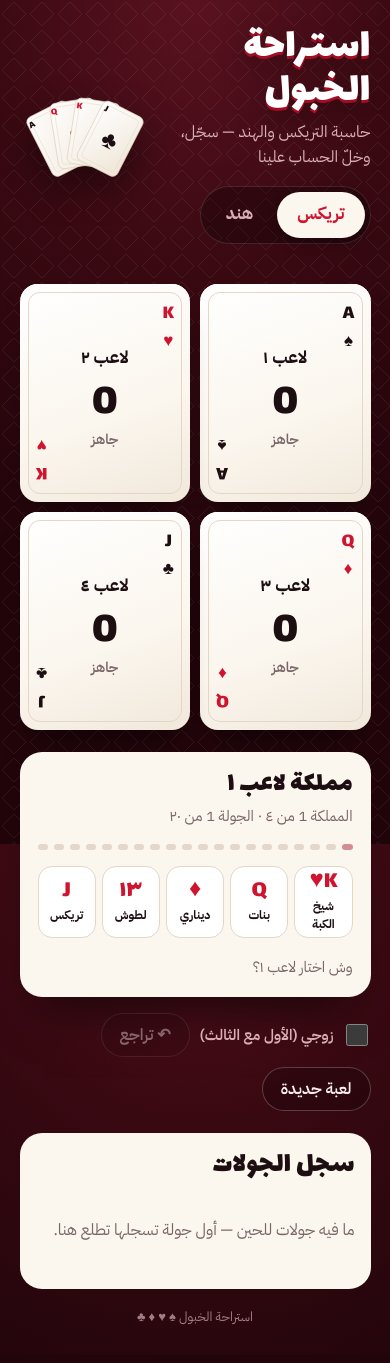
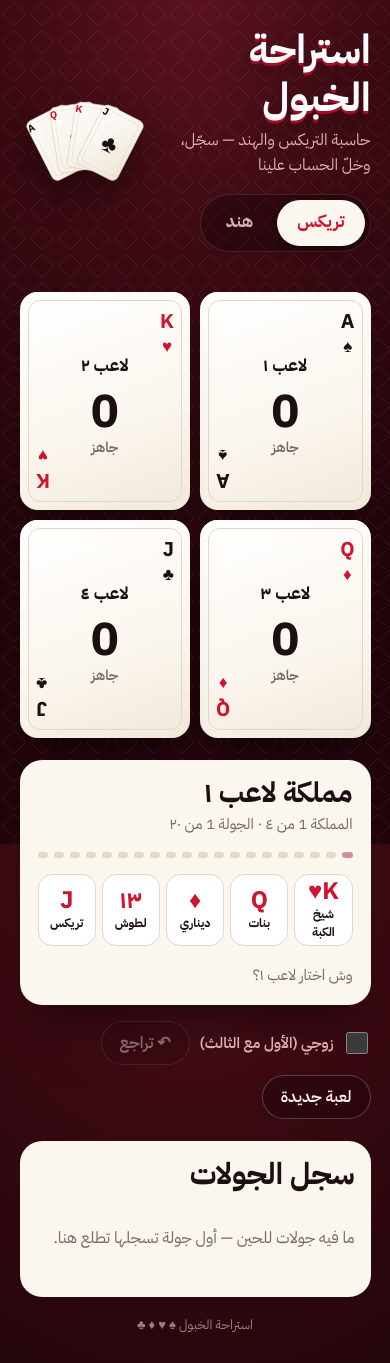
Before and after one commit to saudKhy/baloot, a plain HTML site: page khabool/index.html in a window 390 px wide. Drawn offline with Linux system fonts and the light colour scheme.

Commit message:
خط IBM Plex لكل الحاسبة
Co-Authored-By: Claude Opus 5.5 <noreply@anthropic.com>
Claude-Session: https://claude.ai/code/session_01Mw2jCwV1gwNHB3TLncgiVT

```diff
--- a/khabool/index.html
+++ b/khabool/index.html
@@ -12,12 +12,12 @@
 <meta name="theme-color" content="#3a0912">
 <title>استراحة الخبول</title>
 <link rel="preconnect" href="https://fonts.googleapis.com">
-<link href="https://fonts.googleapis.com/css2?family=Lalezar&family=IBM+Plex+Sans+Arabic:wght@400;600;700&display=swap" rel="stylesheet">
+<link href="https://fonts.googleapis.com/css2?family=IBM+Plex+Sans+Arabic:wght@400;600;700&display=swap" rel="stylesheet">
 <style>
 /* VOICE: سهرة استراحة — دافية، فيها لعب، والأرقام هي البطل
    IDEA: طاولة ورق مخملية عنابية، عليها أوراق اللاعبين وورقة الحساب
    PICTURE: مروحة أوراق مرسومة بالهيدر، وكل لاعب ورقة لعب حقيقية بزواياها ومجموعه بالنص
-   COLOUR and TYPE: مخمل عنابي غامق، أوراق عاجية، أحمر الورق للتمييز؛ Lalezar للأرقام والعناوين، Plex Arabic للنص
+   COLOUR and TYPE: مخمل عنابي غامق، أوراق عاجية، أحمر الورق للتمييز؛ IBM Plex Sans Arabic لكل شي
    LAYOUT: هيدر بالمروحة، صف الأوراق، ورقة الإدخال، سجل الجولات على ورق مسطّر */
 :root{color-scheme:dark;--felt:#3a0912;--felt2:#22050b;--ivory:#fbf6ee;--ivory2:#f1e8db;--ink:#1c0e11;--red:#cf1430;--redd:#a30d24;--rose:#f6c9d1;--mute:#7a6669;--line:#e4d7c8;--on:#fbeef0;--onm:#d9aeb6}
 *{box-sizing:border-box;min-width:0}
@@ -32,7 +32,7 @@ button,select,input{font:inherit;font-size:16px}
 
 header.band{padding-top:max(26px,calc(env(safe-area-inset-top) + 14px));padding-bottom:8px}
 .hero{display:grid;grid-template-columns:minmax(0,1fr) auto;align-items:center;gap:16px}
-h1{font:400 clamp(44px,9vw,76px)/1 Lalezar,sans-serif;margin:0;color:#fff;text-shadow:0 3px 0 var(--redd),0 10px 30px rgba(0,0,0,.4);text-wrap:balance}
+h1{font:700 clamp(40px,8vw,68px)/1.2 "IBM Plex Sans Arabic",sans-serif;margin:0;color:#fff;text-shadow:0 3px 0 var(--redd),0 10px 30px rgba(0,0,0,.4);text-wrap:balance}
 .tag{color:var(--onm);margin:6px 0 16px;font-size:16px}
 .fan{width:clamp(130px,26vw,230px);height:auto;filter:drop-shadow(0 14px 18px rgba(0,0,0,.45))}
 .fan .c{transform-box:view-box;transform-origin:110px 190px;transition:transform .6s cubic-bezier(.2,.8,.2,1)}
@@ -45,12 +45,12 @@ h1{font:400 clamp(44px,9vw,76px)/1 Lalezar,sans-serif;margin:0;color:#fff;text-s
 .pc::after{content:"";position:absolute;inset:8px;border:1.5px solid var(--line);border-radius:12px;pointer-events:none}
 .pc.lead{transform:translateY(-10px) rotate(-1.5deg);box-shadow:0 0 0 3px var(--red),0 26px 40px -14px rgba(207,20,48,.7)}
 .ix{position:absolute;display:flex;flex-direction:column;align-items:center;line-height:1;font-weight:700;z-index:1}
-.ix b{font:400 24px Lalezar,sans-serif}.ix i{font-style:normal;font-size:20px;margin-top:2px}
+.ix b{font:700 24px "IBM Plex Sans Arabic",sans-serif}.ix i{font-style:normal;font-size:20px;margin-top:2px}
 .ix.tl{top:14px;inset-inline-start:16px}.ix.br{bottom:14px;inset-inline-end:16px;transform:rotate(180deg)}
 .r{color:var(--red)}
 .pc input{position:relative;z-index:2;width:85%;text-align:center;border:0;border-radius:8px;background:transparent;color:var(--ink);font-weight:700;font-size:17px;padding:4px;min-height:38px}
 .pc input:hover,.pc input:focus{background:rgba(0,0,0,.05)}
-.pc .t{display:block;font:400 clamp(46px,8.5vw,68px)/1 Lalezar,sans-serif;margin:4px 0 2px;font-variant-numeric:tabular-nums}
+.pc .t{display:block;font:700 clamp(46px,8.5vw,68px)/1 "IBM Plex Sans Arabic",sans-serif;margin:4px 0 2px;font-variant-numeric:tabular-nums}
 .pc .t.neg{color:var(--red)}
 .pc small{position:relative;z-index:2;font-size:14px;color:var(--mute);font-weight:600}
 .pc .crown{position:absolute;top:-20px;left:50%;transform:translateX(-50%);width:44px;z-index:3}
@@ -59,21 +59,21 @@ h1{font:400 clamp(44px,9vw,76px)/1 Lalezar,sans-serif;margin:0;color:#fff;text-s
 .teams{display:grid;grid-template-columns:repeat(auto-fit,minmax(220px,1fr));gap:12px;margin-top:16px}
 .teams div{background:rgba(0,0,0,.25);border:1px solid rgba(255,255,255,.12);border-radius:14px;padding:12px 16px;display:flex;justify-content:space-between;align-items:center;gap:8px}
 .teams div.lead{border-color:var(--rose)}
-.teams b{font:400 32px Lalezar,sans-serif;color:#fff}
+.teams b{font:700 32px "IBM Plex Sans Arabic",sans-serif;color:#fff}
 
 .win{display:flex;align-items:center;gap:14px;background:var(--ivory);color:var(--ink);border-radius:18px;padding:14px 18px;margin-bottom:8px;box-shadow:0 0 0 3px var(--red),0 20px 40px -18px #000}
 .win svg{width:48px;flex:none}
-.win b{font:400 26px/1.2 Lalezar,sans-serif;display:block}
+.win b{font:700 26px/1.2 "IBM Plex Sans Arabic",sans-serif;display:block}
 
 .sheet{color-scheme:light;background:var(--ivory);color:var(--ink);border-radius:22px;padding:clamp(18px,3vw,30px);box-shadow:0 30px 50px -24px rgba(0,0,0,.7)}
-.sheet h2{font:400 clamp(28px,4.5vw,36px)/1.1 Lalezar,sans-serif;margin:0}
+.sheet h2{font:700 clamp(28px,4.5vw,36px)/1.1 "IBM Plex Sans Arabic",sans-serif;margin:0}
 .sub{color:var(--mute);margin:4px 0 16px;font-size:15px}
 .prog{display:flex;gap:6px;margin:0 0 16px}
 .prog span{flex:1;height:6px;border-radius:3px;background:var(--line)}
 .prog span.d{background:var(--red)}.prog span.c{background:var(--redd);opacity:.45}
 .chips{display:grid;grid-template-columns:repeat(5,minmax(0,1fr));gap:8px;margin-bottom:18px}
 .chip{display:flex;flex-direction:column;align-items:center;justify-content:center;gap:2px;min-height:84px;border-radius:14px;border:1.5px solid var(--line);background:#fff;color:var(--ink);cursor:pointer;font-weight:700;font-size:14px;transition:transform .2s,background .2s}
-.chip .g{font:400 28px/1 Lalezar,sans-serif;color:var(--red)}
+.chip .g{font:700 28px/1 "IBM Plex Sans Arabic",sans-serif;color:var(--red)}
 .chip[aria-pressed=true]{background:var(--red);border-color:var(--red);color:#fff;transform:translateY(-4px);box-shadow:0 10px 18px -10px var(--red)}
 .chip[aria-pressed=true] .g{color:#fff}
 .chip:disabled{opacity:.3;cursor:not-allowed;background:var(--ivory2)}
@@ -88,8 +88,8 @@ label.ck input{width:22px;height:22px;accent-color:var(--red)}
 .step{display:inline-flex;align-items:center;gap:6px;margin-inline-start:auto}
 .step button{width:46px;height:46px;border-radius:50%;border:0;background:var(--ivory2);color:var(--ink);font-size:24px;cursor:pointer}
 .step button.p{background:var(--red);color:#fff}
-.step output{min-width:36px;text-align:center;font:400 30px Lalezar,sans-serif}
-.pts{font:400 22px Lalezar,sans-serif;color:var(--red);white-space:nowrap;min-width:52px;text-align:center}
+.step output{min-width:36px;text-align:center;font:700 30px "IBM Plex Sans Arabic",sans-serif}
+.pts{font:700 22px "IBM Plex Sans Arabic",sans-serif;color:var(--red);white-space:nowrap;min-width:52px;text-align:center}
 .pts.p{color:#0f6b3a}
 .row .pts.end{margin-inline-start:auto}
 .bar{display:flex;flex-wrap:wrap;gap:12px;align-items:center;margin-top:18px}
@@ -107,12 +107,12 @@ label.ck input{width:22px;height:22px;accent-color:var(--red)}
 .ghost.warn{background:var(--red);border-color:var(--red)}
 
 .log{color-scheme:light;background:var(--ivory);color:var(--ink);border-radius:22px;padding:clamp(16px,3vw,26px)}
-.log h2{font:400 30px/1.1 Lalezar,sans-serif;margin:0 0 6px}
+.log h2{font:700 30px/1.1 "IBM Plex Sans Arabic",sans-serif;margin:0 0 6px}
 table{width:100%;border-collapse:collapse;font-size:15px}
 th,td{padding:10px 8px;text-align:start}
 th{color:var(--mute);font-weight:600;font-size:14px}
 tbody tr{border-top:1px solid var(--line)}
-td.n{text-align:end;white-space:nowrap;font:400 20px Lalezar,sans-serif}
+td.n{text-align:end;white-space:nowrap;font:700 20px "IBM Plex Sans Arabic",sans-serif}
 td.n.neg{color:var(--red)}td.n.pos{color:#0f6b3a}
 td small{color:var(--mute)}
 .x{border:0;background:transparent;color:var(--mute);font-size:22px;width:44px;height:44px;cursor:pointer;border-radius:50%}
@@ -145,10 +145,10 @@ footer{color:var(--onm);text-align:center;font-size:13px;opacity:.7;padding-bott
       <linearGradient id="cg" x1="0" y1="0" x2="1" y2="1"><stop offset="0" stop-color="#fff"/><stop offset="1" stop-color="#efe5d6"/></linearGradient>
       <g id="card"><rect x="-38" y="-56" width="76" height="112" rx="10" fill="url(#cg)" stroke="#d9c9b5"/><rect x="-31" y="-49" width="62" height="98" rx="6" fill="none" stroke="#e8dccb"/></g>
     </defs>
-    <g class="c" style="transform:rotate(-27deg)"><use href="#card" x="110" y="96"/><text x="84" y="58" font-family="Lalezar" font-size="17" fill="#1c0e11">A</text><text x="110" y="112" text-anchor="middle" font-size="40" fill="#1c0e11">♠</text></g>
-    <g class="c" style="transform:rotate(-9deg)"><use href="#card" x="110" y="96"/><text x="84" y="58" font-family="Lalezar" font-size="17" fill="#cf1430">Q</text><text x="110" y="112" text-anchor="middle" font-size="40" fill="#cf1430">♥</text></g>
-    <g class="c" style="transform:rotate(9deg)"><use href="#card" x="110" y="96"/><text x="84" y="58" font-family="Lalezar" font-size="17" fill="#cf1430">K</text><text x="110" y="112" text-anchor="middle" font-size="40" fill="#cf1430">♦</text></g>
-    <g class="c" style="transform:rotate(27deg)"><use href="#card" x="110" y="96"/><text x="84" y="58" font-family="Lalezar" font-size="17" fill="#1c0e11">J</text><text x="110" y="112" text-anchor="middle" font-size="40" fill="#1c0e11">♣</text></g>
+    <g class="c" style="transform:rotate(-27deg)"><use href="#card" x="110" y="96"/><text x="84" y="58" font-family="IBM Plex Sans Arabic" font-weight="700" font-size="17" fill="#1c0e11">A</text><text x="110" y="112" text-anchor="middle" font-size="40" fill="#1c0e11">♠</text></g>
+    <g class="c" style="transform:rotate(-9deg)"><use href="#card" x="110" y="96"/><text x="84" y="58" font-family="IBM Plex Sans Arabic" font-weight="700" font-size="17" fill="#cf1430">Q</text><text x="110" y="112" text-anchor="middle" font-size="40" fill="#cf1430">♥</text></g>
+    <g class="c" style="transform:rotate(9deg)"><use href="#card" x="110" y="96"/><text x="84" y="58" font-family="IBM Plex Sans Arabic" font-weight="700" font-size="17" fill="#cf1430">K</text><text x="110" y="112" text-anchor="middle" font-size="40" fill="#cf1430">♦</text></g>
+    <g class="c" style="transform:rotate(27deg)"><use href="#card" x="110" y="96"/><text x="84" y="58" font-family="IBM Plex Sans Arabic" font-weight="700" font-size="17" fill="#1c0e11">J</text><text x="110" y="112" text-anchor="middle" font-size="40" fill="#1c0e11">♣</text></g>
   </svg>
 </div></header>
 
```
